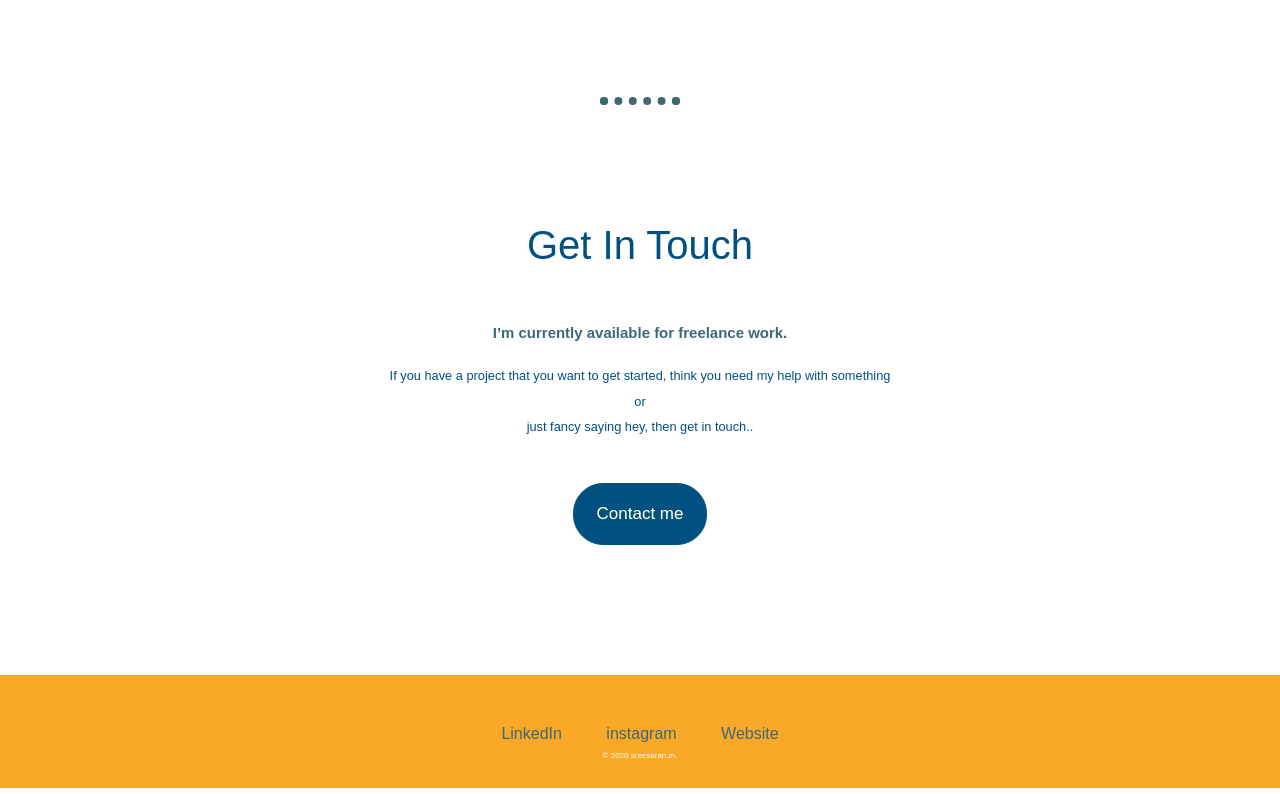
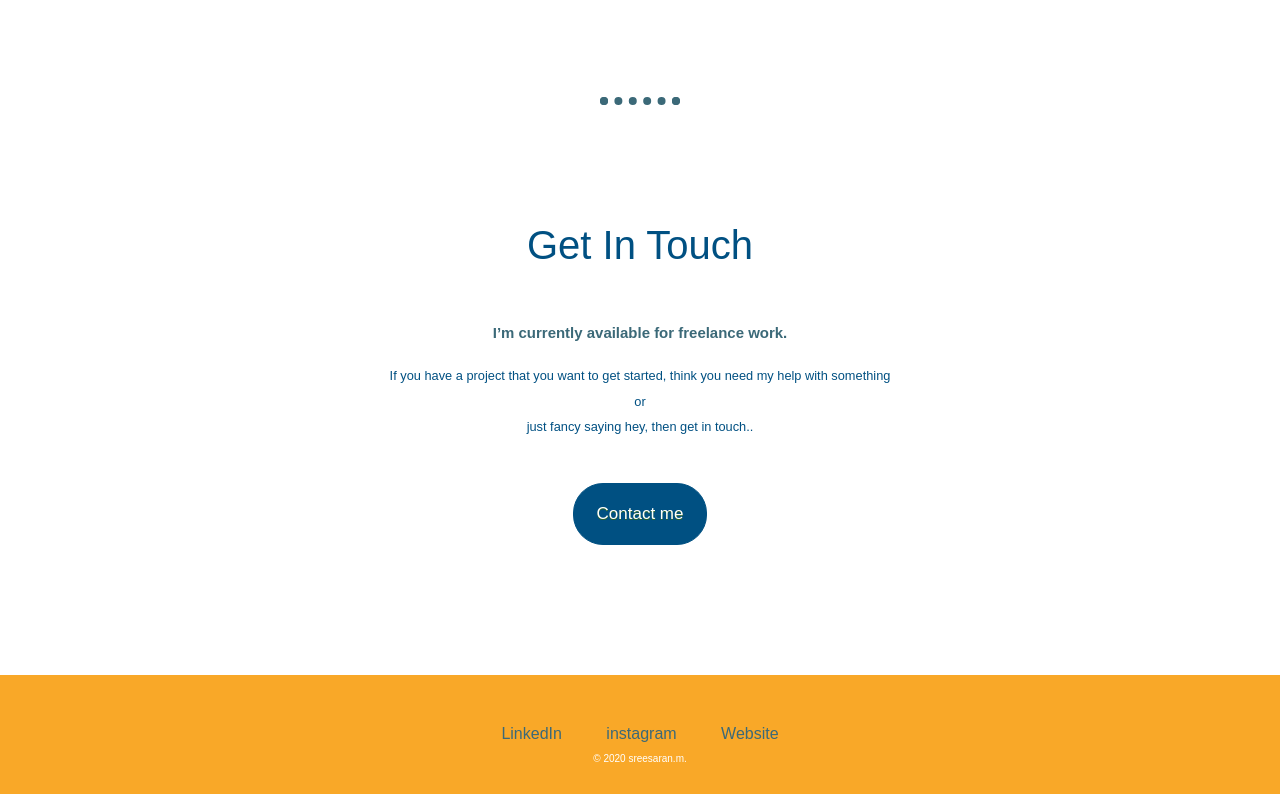
Before and after one commit to sreesaran/personal-site, a plain HTML site: page index.html in a window 1280 px wide. Shown: the part 1731-2525 px from the top of the page. Drawn offline with Linux system fonts and the light colour scheme; a web font is replaced by a local one.

Commit message:
Update styles.css

```diff
--- a/css/styles.css
+++ b/css/styles.css
@@ -123,5 +123,5 @@ a:hover {
 	top:1px;
 }
 .copyrights{
-  font-size: .5rem;
+  font-size: 10px;
 }
```
